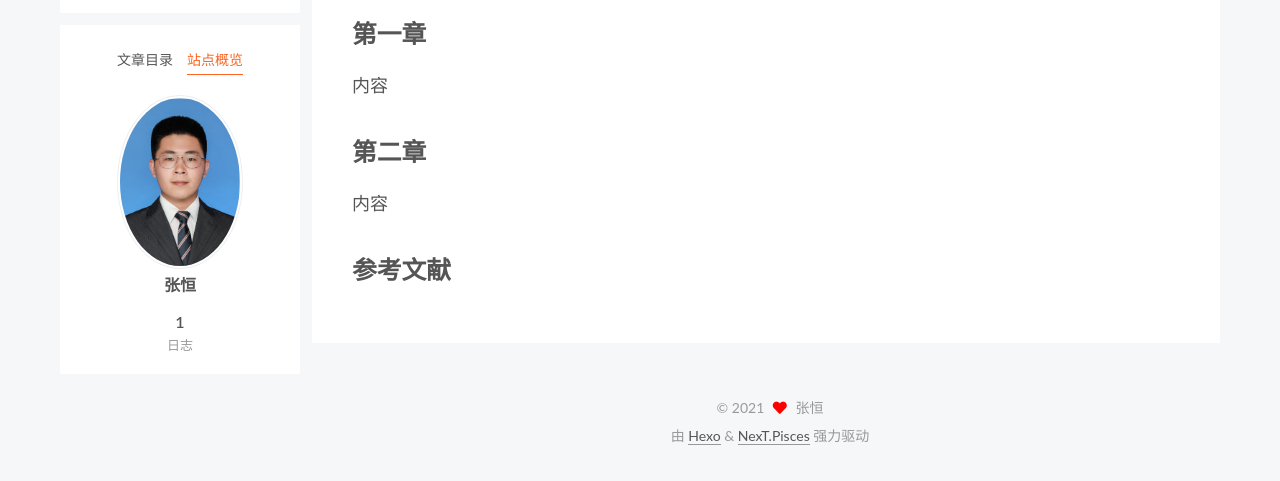
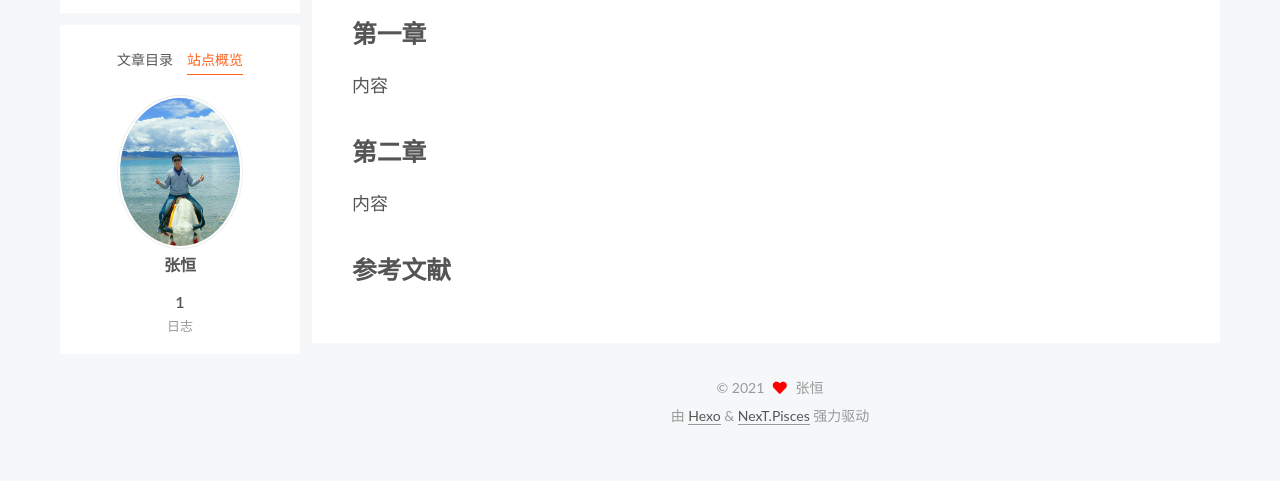
Before and after one commit to zhanghengsjtu/zhanghengsjtu.github.io, a plain HTML site: page 2021/07/17/我的第一篇博客/index.html in a window 1280 px wide. Both pictures are taken after a click on the item "站点概览". Shown: the part 209-690 px from the top of the page. Drawn offline with Linux system fonts and the light colour scheme.

Commit message:
Site updated: 2021-07-17 11:23:27

```diff
--- a/2021/07/17/我的第一篇博客/index.html
+++ b/2021/07/17/我的第一篇博客/index.html
@@ -155,7 +155,7 @@
     <link itemprop="mainEntityOfPage" href="http://zhanghengsjtu.github.io/2021/07/17/%E6%88%91%E7%9A%84%E7%AC%AC%E4%B8%80%E7%AF%87%E5%8D%9A%E5%AE%A2/">
 
     <span hidden itemprop="author" itemscope itemtype="http://schema.org/Person">
-      <meta itemprop="image" content="/images/zhangheng.png">
+      <meta itemprop="image" content="/images/zhangheng.jpg">
       <meta itemprop="name" content="张恒">
       <meta itemprop="description" content="">
     </span>
@@ -269,7 +269,7 @@
       <div class="site-overview-wrap sidebar-panel">
         <div class="site-author motion-element" itemprop="author" itemscope itemtype="http://schema.org/Person">
     <img class="site-author-image" itemprop="image" alt="张恒"
-      src="/images/zhangheng.png">
+      src="/images/zhangheng.jpg">
   <p class="site-author-name" itemprop="name">张恒</p>
   <div class="site-description" itemprop="description"></div>
 </div>
```
Also changed, not shown: archives/2021/07/index.html (+1 -1 lines), archives/2021/index.html (+1 -1 lines), archives/index.html (+1 -1 lines), index.html (+2 -2 lines), images/zhangheng.jpg (added).
